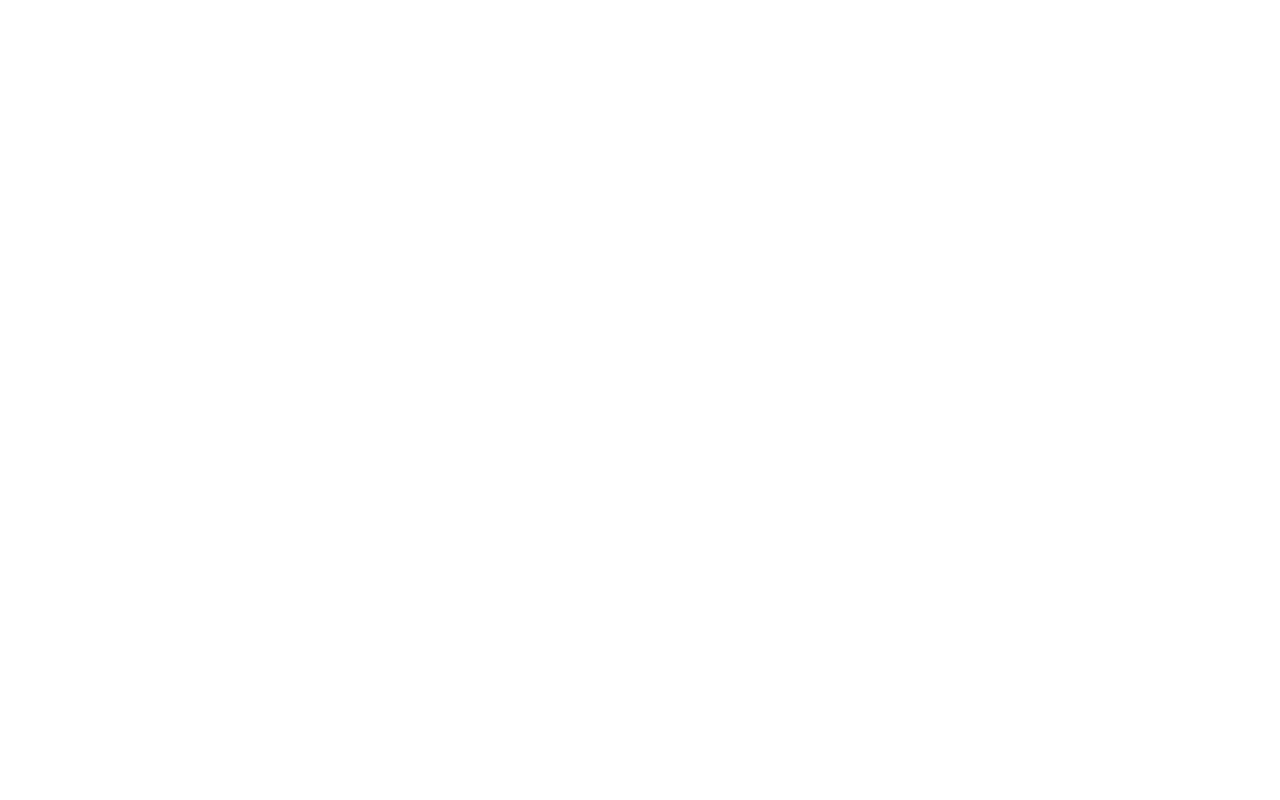
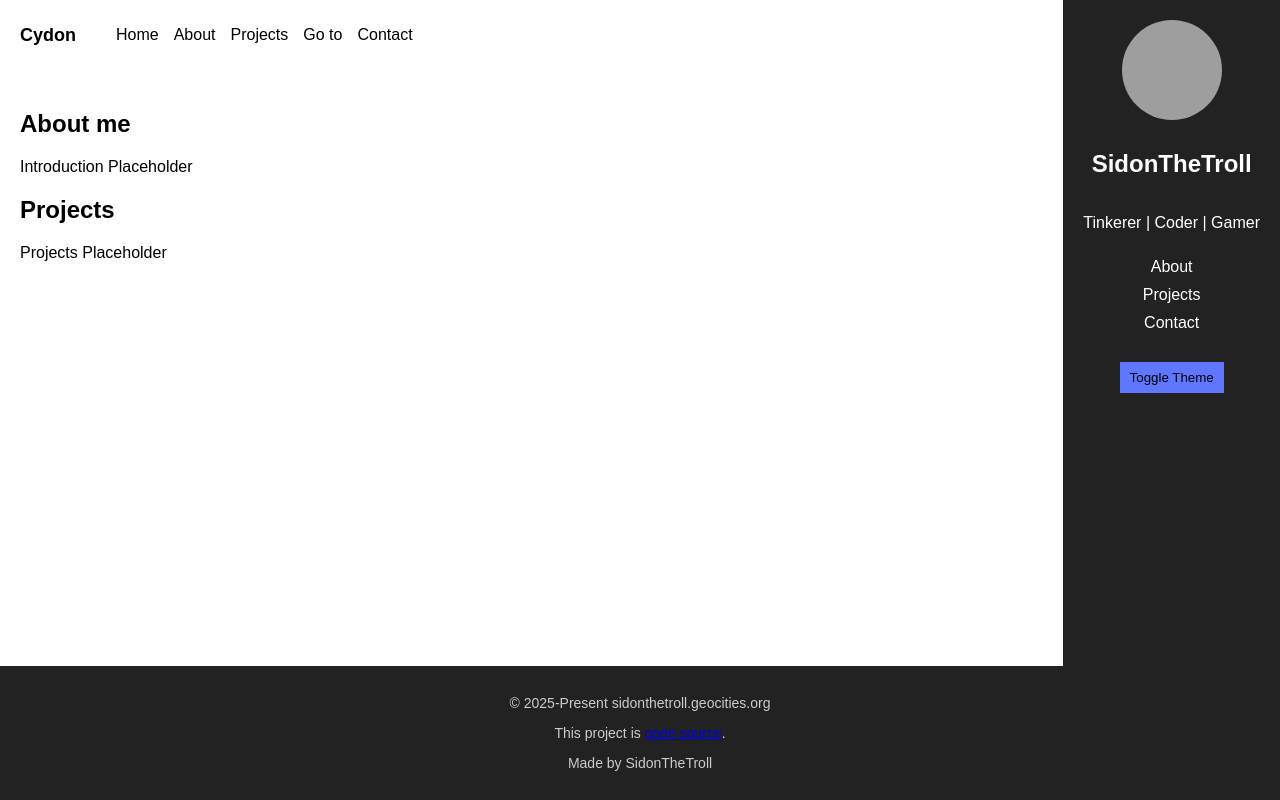
Before and after one commit to SidonTheTroll/personal-website, a plain HTML site: page index.html in a window 1280 px wide. Drawn offline with Linux system fonts and the light colour scheme; grey boxes are pictures that could not be loaded.

Commit message:
Website starting to make sense

```diff
--- a/index.html
+++ b/index.html
@@ -2,14 +2,57 @@
 <html>
     <head>
     <title></title>
+    <meta charset="UTF-8">
+    <meta name="viewport", content="width=device-width, initial-scale=1.0">
+    <title>My Profile</title>
     <link rel="stylesheet" href="style.css">
     </head>
 
     <body>
-        <div>
-        </div>
-        <div>
-        </div>
+        <!-- navbar -->
+        <nav class="top-bar">
+            <div class="logo">Cydon</div>
+            <ul class="menu">
+                <li>Home</li>
+                <li>About</li>
+                <li>Projects</li>
+                <li>Go to</li>
+                <li>Contact</li>
+            </ul>
+        </nav>
+
+        <!-- Sidebar -->
+        <aside class="sidebar">
+            <img src="https://avatars.githubusercontent.com/u/70560640?v=4" alt="profile picture">
+            <h1>SidonTheTroll</h1>
+            <p>Tinkerer | Coder | Gamer</p>
+            <nav>
+                <a href="">About</a>
+                <a href="">Projects</a>
+                <a href="">Contact</a>
+            </nav>
+            <button id="theme-toggle">Toggle Theme</button>
+        </aside>
+
+        <!-- Main Content -->
+        <main class="content">
+            <section id="about">
+                  <h2>About me</h2>
+                  <p>Introduction Placeholder</p>
+            </section>
+
+            <section id="projects">
+                <h2>Projects</h2>
+                <p>Projects Placeholder</p>
+            </section>
+        </main>
+
+        <!-- Footer -->
+        <footer class="footer">
+            <p>© 2025-Present sidonthetroll.geocities.org</p>
+            <p>This project is <a href="https://github.com/sidonthetroll/personal-website/">open source</a>.</p>
+            <p>Made by SidonTheTroll</p>
+        </footer>
         <script src="script.js"></script>
     </body>
 </html>
--- a/script.js
+++ b/script.js
@@ -0,0 +1,5 @@
+const themeToggle = document.getElementById("theme-toggle");
+
+themeToggle.addEventListener("click", () => {
+    document.body.classList.toggle("light-mode");
+})
--- a/style.css
+++ b/style.css
@@ -1,5 +1,87 @@
 body {
     margin: 0;
-    font-family: ;
+    font-family: "Arial", sans-serif;
+    display: flex:
+}
 
+/* Nav Bar */
+.top-bar {
+    display: flex;
+    justify-content: left;
+    align-items: center;
+    padding: 10px 20px;
+    background: transparent;
 }
+.logo {
+    font-size: 18px;
+    font-weight: bold;
+}
+.menu {
+    list-style: none;
+    display: flex;
+    gap: 15px;
+}
+.menu li {
+    position: relative;
+}
+
+/* Sidebar */
+.sidebar {
+    width: 250 px;
+    background: #222;
+    color: white;
+    height: 100vh;
+    display: flex;
+    flex-direction: column;
+    align-items: center;
+    padding: 20px;
+    position: fixed;
+    right: 0;
+    top: 0;
+    align-items: center;
+}
+.sidebar img {
+    width: 100px;
+    height: 100px;
+    border-radius: 50%;
+    margin-bottom: 10px;
+}
+.sidebar nav a {
+    color: white;
+    text-decoration: none;
+    display: block;
+    margin: 10px 0;
+    width: 100%;
+    text-align: center;
+}
+.sidebar button {
+    margin-top: 20px;
+    padding: 8px 10px;
+    background: #5f77ff;
+    color: black;
+    border: coral;
+    cursor: pointer;
+}
+
+/* Main content */
+.content {
+    margin-left: 270 px;
+    padding: 20px
+}
+
+.light-mode .sidebar button {
+    background: #ddd
+    color: black;
+}
+
+/* Footer */
+.footer {
+    position: fixed;
+    bottom: 0;
+    width: 100%;
+    background: #222;
+    color: #ccc;
+    text-align: center;
+    padding: 15px 0;
+    font-size: 14px;
+}
```
Also changed, not shown: note.txt (added).
